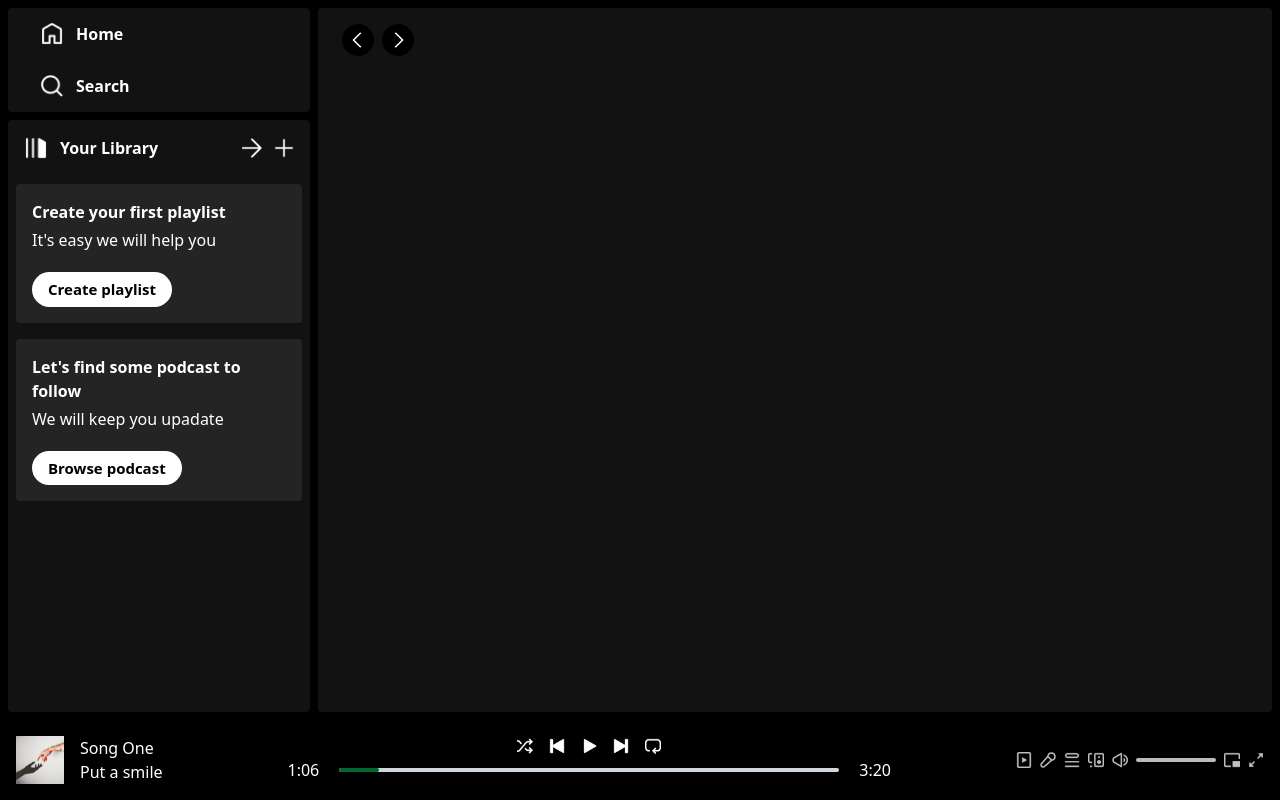
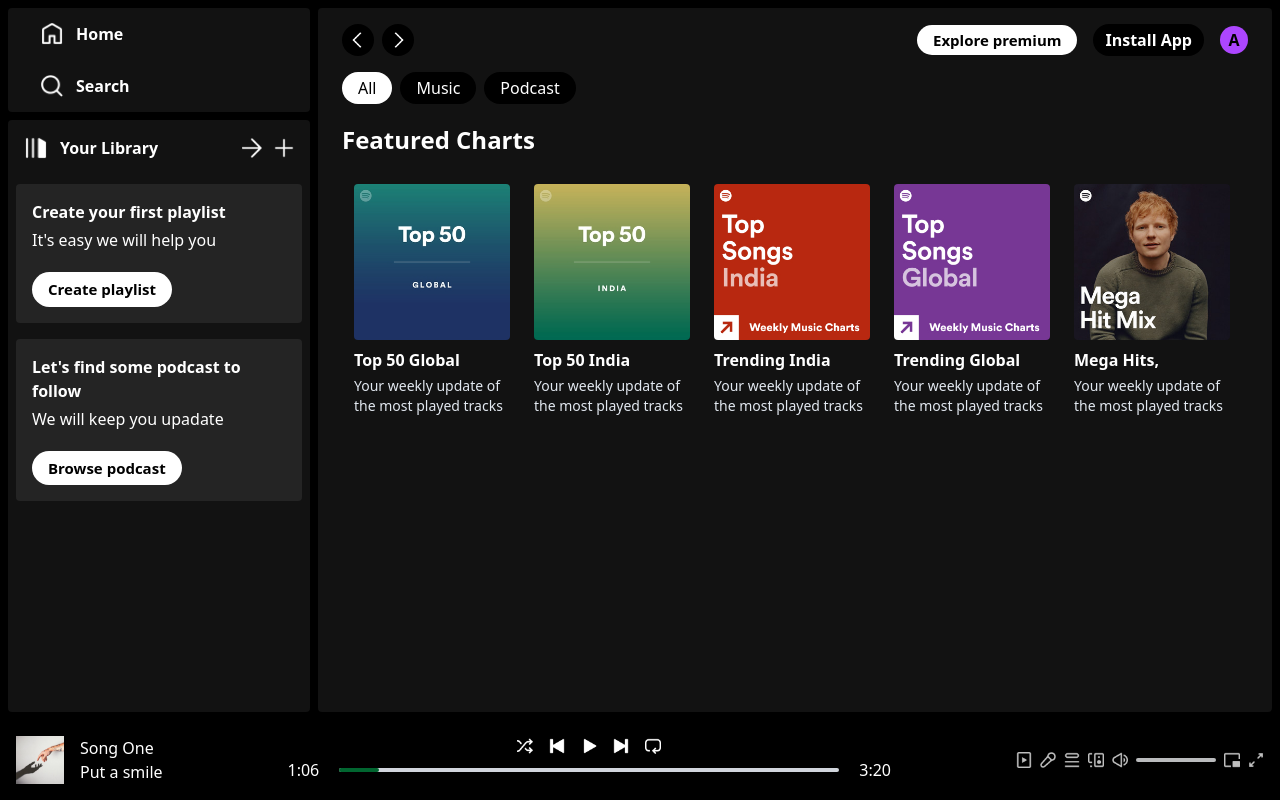
Before and after one commit to Ajaykapasiya/spofity-clone, a React (Vite) app: page / in a window 1280 px wide. Built offline with nearby package versions, Linux system fonts and the light colour scheme.

Commit message:
feat: enhance DisplayHome with album display and update Navbar with new options

```diff
--- /dev/null
+++ b/src/components/AlbumItem.jsx
@@ -0,0 +1,13 @@
+import React from 'react'
+
+const AlbumItem = ({image,name,desc,id}) => {
+  return (
+    <div className='min-w-[180px] px-3 p-2 rounded cursor-pointer hover:bg-[#ffffff26]'>
+      <img className='rounded' src={image} alt="" />
+      <p className='font-bold mt-2 mb-1'>{name}</p>
+      <p className='text-slate-200 text-sm'>{desc}</p>
+    </div>
+  )
+}
+
+export default AlbumItem
--- a/src/components/DisplayHome.jsx
+++ b/src/components/DisplayHome.jsx
@@ -1,12 +1,29 @@
-import React from 'react'
-import Navbar from './Navbar'
+import React from "react";
+import Navbar from "./Navbar";
+import { albumsData } from "../assets/assets";
+import AlbumItem from "./AlbumItem";
 
 const DisplayHome = () => {
   return (
     <>
-     <Navbar/>
+      <Navbar />
+
+      <div className="mb-4">
+        <h1 className="my-5 font-bold text-2xl">Featured Charts</h1>
+        <div className="flex overflow-auto">
+        {albumsData.map((item, index) => (
+          <AlbumItem
+            key={index}
+            name={item.name}
+            desc={item.desc}
+            id={item.id}
+            image={item.image}
+          />
+        ))}
+      </div>
+      </div>
     </>
-  )
-}
+  );
+};
 
-export default DisplayHome
+export default DisplayHome;
--- a/src/components/Navbar.jsx
+++ b/src/components/Navbar.jsx
@@ -9,7 +9,19 @@
             <img className="w-8 bg-black p-2 rounded-2xl cursor-pointer" src={assets.arrow_left} alt="" />
              <img className="w-8 bg-black p-2 rounded-2xl cursor-pointer" src={assets.arrow_right} alt="" />
         </div>
+        <div className="flex items-center gap-4">
+            <p className="bg-white text-black text-[15px] px-4 py-1 rounded-2xl hidden md:block cursor-pointer">Explore premium</p>
+            <p className="bg-black py-1 px-3 rounded-3xl texr-[15px] cursor-pointer">Install App</p>
+            <p className="bg-purple-500 text-black w-7 h-7 flex rounded-full items-center justify-center ">A</p>
+        </div>
       </div>
+
+      <div className="flex items-center gap-2 mt-4">
+            <p className="bg-white text-black px-4 py-1 rounded-2xl cursor-pointer">All</p>
+            <p className="bg-black px-4 py-1 rounded-2xl cursor-pointer">Music</p>
+            <p className="bg-black px-4 py-1 rounded-2xl cursor-pointer">Podcast</p>
+      </div>
+
     </>
   );
 };
```
